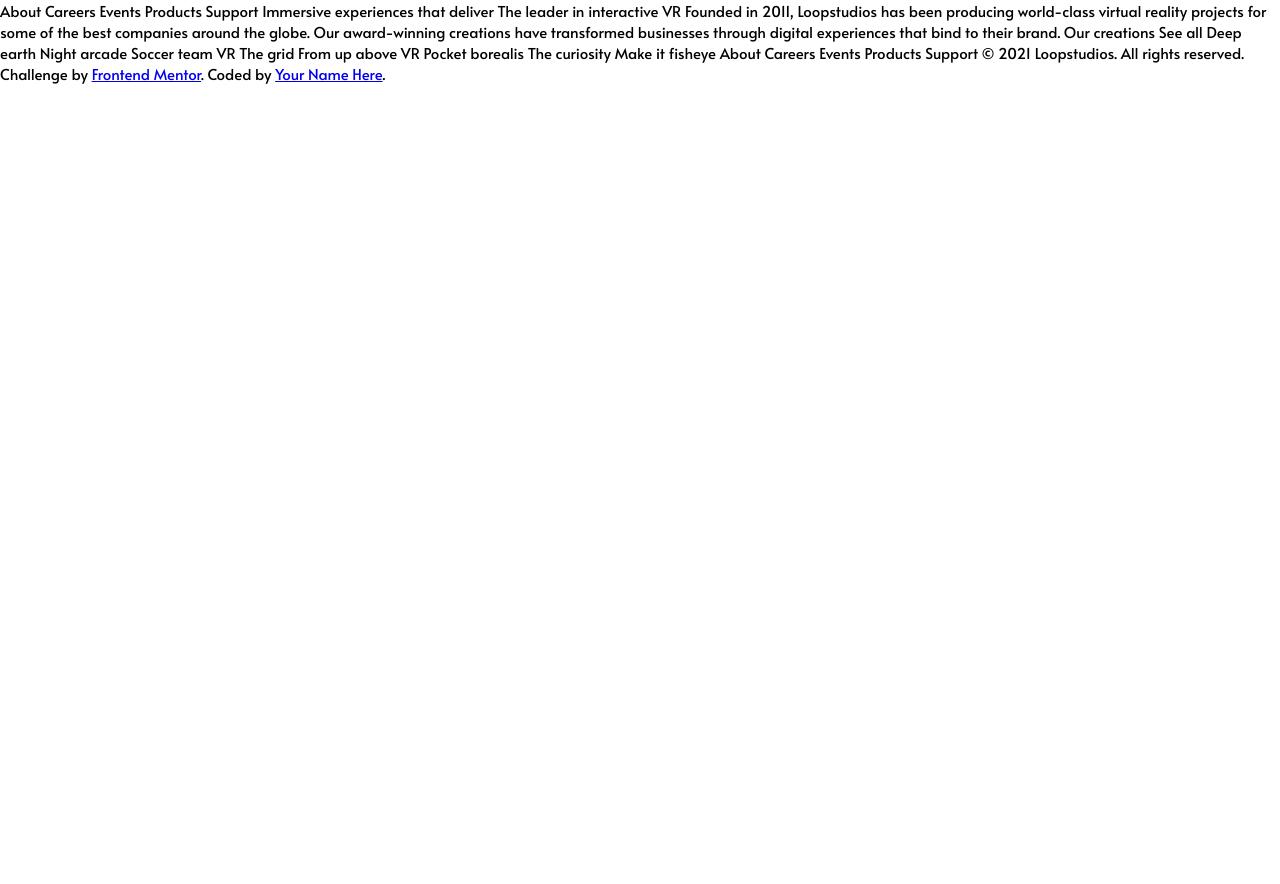
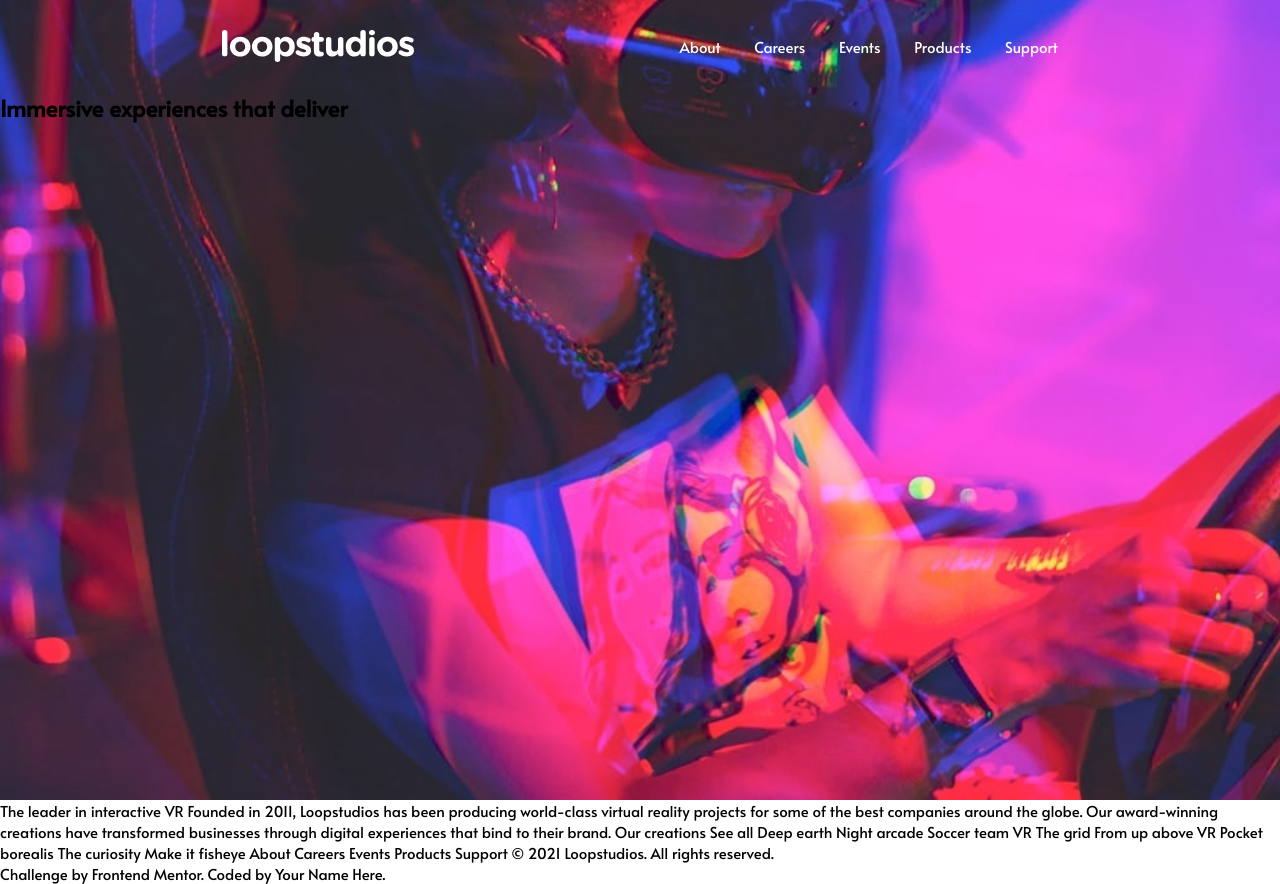
Before and after one commit to eduardo-takeo/loopstudios, a website: page index.html in a window 1280 px wide. Before the commit the page ends 800 px from the top, so only its background shows below. Drawn offline with Linux system fonts and the light colour scheme.

Commit message:
Add header

```diff
--- a/index.html
+++ b/index.html
@@ -16,11 +16,26 @@
       rel="stylesheet"
     />
 
-    <title>Frontend Mentor | Loopstudios landing page</title>
+    <title>Loopstudios</title>
   </head>
   <body>
-    About Careers Events Products Support Immersive experiences that deliver The
-    leader in interactive VR Founded in 2011, Loopstudios has been producing
+    <section class="hero">
+      <header class="header content">
+        <img src="/images/logo.svg" alt="Logo" />
+        <ul>
+          <li><a href="#">About</a></li>
+          <li><a href="#">Careers</a></li>
+          <li><a href="#">Events</a></li>
+          <li><a href="#">Products</a></li>
+          <li><a href="#">Support</a></li>
+        </ul>
+      </header>
+      <div class="hero-slogan">
+        <h1>Immersive experiences that deliver</h1>
+      </div>
+    </section>
+
+    The leader in interactive VR Founded in 2011, Loopstudios has been producing
     world-class virtual reality projects for some of the best companies around
     the globe. Our award-winning creations have transformed businesses through
     digital experiences that bind to their brand. Our creations See all Deep
--- a/style/style.scss
+++ b/style/style.scss
@@ -6,15 +6,77 @@
   box-sizing: border-box;
 }
 
+:root {
+  --white: hsl(0, 0%, 100%);
+  --black: hsl(0, 0%, 0%);
+  --dark: hsl(0, 0%, 55%)
+  --darker: hsl(0, 0%, 41%)
+}
+
 html {
   font-size: 93.75%;
   font-weight: 400;
   font-family: 'Alata', sans-serif;
 }
 
-:root {
-  --white: hsl(0, 0%, 100%);
-  --black: hsl(0, 0%, 0%);
-  --dark: hsl(0, 0%, 55%)
-  --darker: hsl(0, 0%, 41%)
+a {
+  text-decoration: none;
+  color: var(--black);
 }
+
+.content {
+  width: 70%;
+  margin: 0 auto;
+}
+
+.hero {
+  background-image: url("/images/desktop/image-hero.jpg");
+  background-repeat: no-repeat;
+  background-size: cover;
+  background-position: center;
+  height: 100vh;
+}
+
+.header {
+  display: flex;
+  align-items: center;
+  justify-content: space-between;
+  padding: 2rem;
+
+  ul {
+    li {
+      display: inline-block;
+      text-decoration: none;
+
+      &:not(:last-child) {
+        margin-right: 2rem;
+      }
+
+      a {
+        color: var(--white);
+      }
+    }
+  }
+}
+
+// Media queries
+@media (max-width: 1080px) {
+  html {
+    font-size: 87.5%;
+  }
+
+  .content {
+    width: 90%;
+    margin: 0 auto;
+  }
+}
+
+@media (max-width: 768px) {
+  html {
+    font-size: 81.25%;
+  }
+  .content {
+    width: 90%;
+    margin: 0 auto;
+  }
+}
```
Also changed, not shown: style/style.css, 1 other file.
